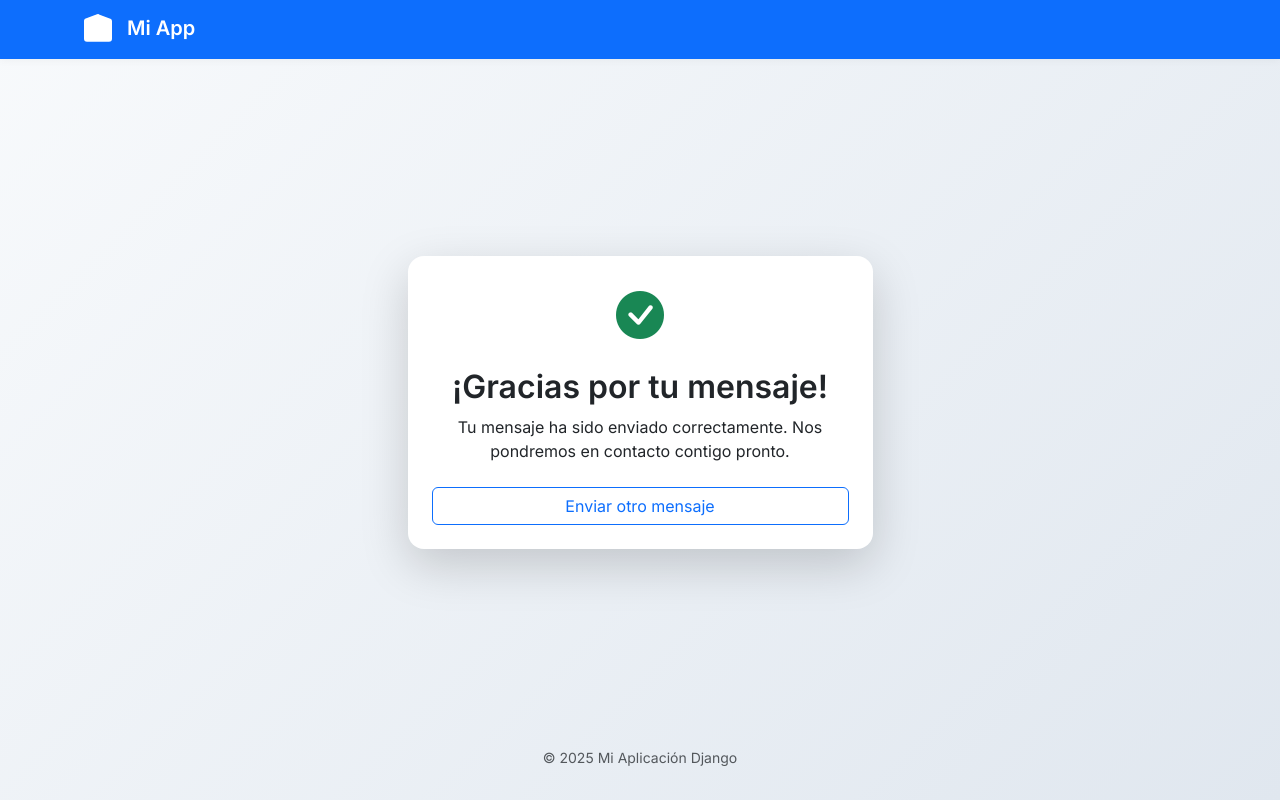
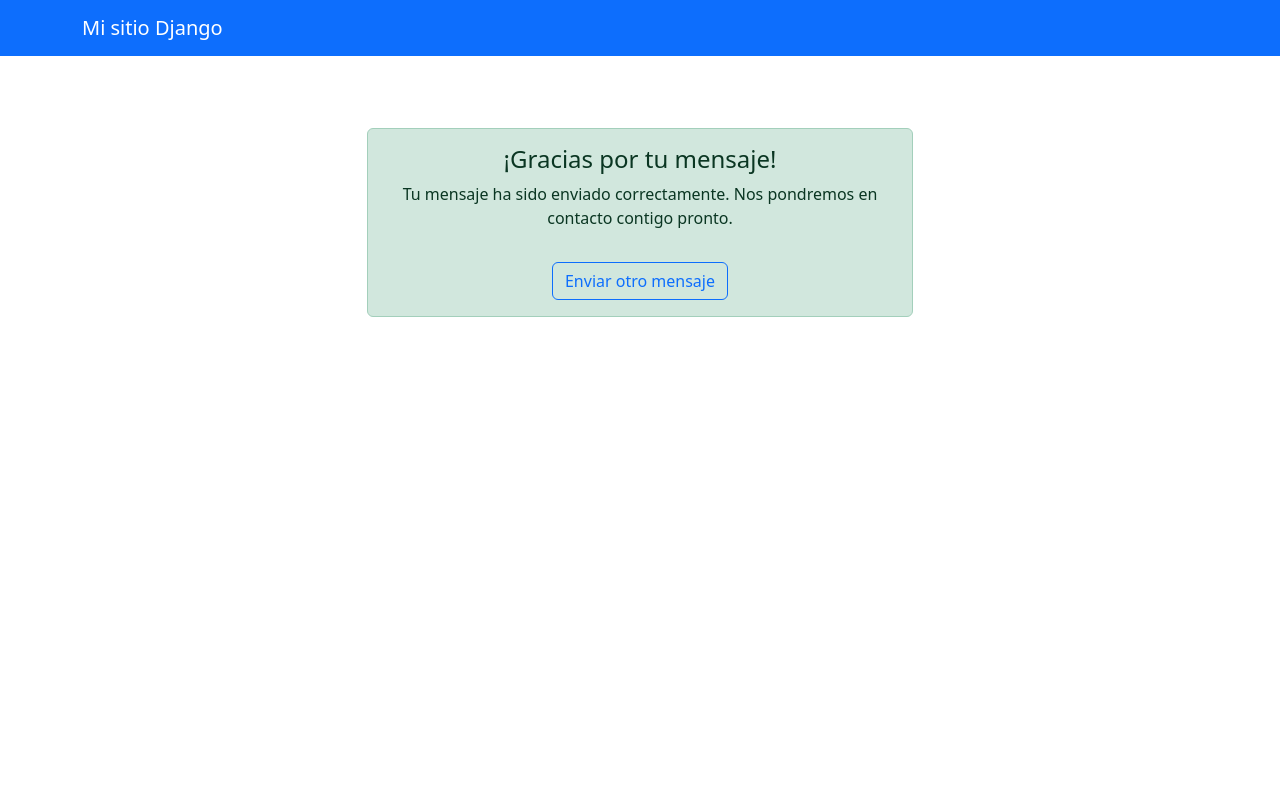
Before and after one commit to Jesdavtor/App, a Django app: page /formulario/contacto/exito/ in a window 1280 px wide. Run offline with Django 5.2, Linux system fonts and the light colour scheme.

Commit message:
Sincronizar cambios visuales, checklist y ajustes de settings

```diff
--- a/formulario/templates/base.html
+++ b/formulario/templates/base.html
@@ -2,44 +2,24 @@
 <html lang="es">
 <head>
     <meta charset="UTF-8">
-    <title>{% block title %}Mi Aplicación Django{% endblock %}</title>
+    <title>{% block title %}Mi sitio Django{% endblock %}</title>
     <meta name="viewport" content="width=device-width, initial-scale=1">
-    <link rel="stylesheet" href="https://cdn.jsdelivr.net/npm/bootstrap@5.3.3/dist/css/bootstrap.min.css">
-    <link rel="preconnect" href="https://fonts.googleapis.com">
-    <link rel="preconnect" href="https://fonts.gstatic.com" crossorigin>
-    <link href="https://fonts.googleapis.com/css2?family=Inter:wght@400;600&display=swap" rel="stylesheet">
-    <style>
-        body {
-            min-height: 100vh;
-            background: linear-gradient(135deg, #f8fafc 0%, #e0e7ef 100%);
-            font-family: 'Inter', sans-serif;
-        }
-        .navbar {
-            box-shadow: 0 2px 8px rgba(0,0,0,0.04);
-        }
-        .centered-container {
-            min-height: 80vh;
-            display: flex;
-            align-items: center;
-            justify-content: center;
-        }
-    </style>
+    <!-- Bootstrap CSS CDN -->
+    <link href="https://cdn.jsdelivr.net/npm/bootstrap@5.3.3/dist/css/bootstrap.min.css" rel="stylesheet">
     {% block extra_head %}{% endblock %}
 </head>
 <body>
     <nav class="navbar navbar-expand-lg navbar-dark bg-primary mb-4">
         <div class="container">
-            <a class="navbar-brand fw-bold" href="/">
-                <svg xmlns="http://www.w3.org/2000/svg" width="32" height="32" fill="currentColor" class="bi bi-hexagon-fill me-2" viewBox="0 0 16 16"><path d="M8.5.134a1.5 1.5 0 0 0-1 0l-6 2.25A1.5 1.5 0 0 0 1 3.634v8.732a1.5 1.5 0 0 0 1.5 1.5h11a1.5 1.5 0 0 0 1.5-1.5V3.634a1.5 1.5 0 0 0-.5-1.15l-6-2.25z"/></svg>
-                Mi App
-            </a>
+            <a class="navbar-brand" href="/">Mi sitio Django</a>
         </div>
     </nav>
-    <div class="container centered-container">
-        {% block content %}{% endblock %}
+    <div class="container">
+        {% block content %}
+        {% endblock %}
     </div>
-    <footer class="text-center mt-4 mb-2 text-muted small">
-        &copy; {{ year|default:2025 }} Mi Aplicación Django
-    </footer>
+    <!-- Bootstrap JS CDN (opcional) -->
+    <script src="https://cdn.jsdelivr.net/npm/bootstrap@5.3.3/dist/js/bootstrap.bundle.min.js"></script>
+    {% block extra_js %}{% endblock %}
 </body>
 </html>
--- a/formulario/templates/formulario/contacto_exito.html
+++ b/formulario/templates/formulario/contacto_exito.html
@@ -1,14 +1,13 @@
 {% extends "base.html" %}
 {% block title %}¡Mensaje enviado!{% endblock %}
 {% block content %}
-<div class="col-12 col-md-8 col-lg-5 mx-auto">
-    <div class="card shadow-lg border-0 rounded-4 p-4 text-center">
-        <div class="mb-3">
-            <i class="bi bi-check-circle-fill text-success" style="font-size:3rem;"></i>
+<div class="row justify-content-center">
+    <div class="col-md-6">
+        <div class="alert alert-success text-center mt-5">
+            <h4 class="alert-heading">¡Gracias por tu mensaje!</h4>
+            <p>Tu mensaje ha sido enviado correctamente. Nos pondremos en contacto contigo pronto.</p>
+            <a href="/formulario/" class="btn btn-outline-primary mt-3">Enviar otro mensaje</a>
         </div>
-        <h2 class="fw-bold mb-2">¡Gracias por tu mensaje!</h2>
-        <p class="mb-4">Tu mensaje ha sido enviado correctamente. Nos pondremos en contacto contigo pronto.</p>
-        <a href="/contacto/" class="btn btn-outline-primary">Enviar otro mensaje</a>
     </div>
 </div>
 {% endblock %}
```
Also changed, not shown: MEJORAS_CHECKLIST.md (added, +33 -0 lines), fa_ma_api/settings.py (+10 -3 lines).
